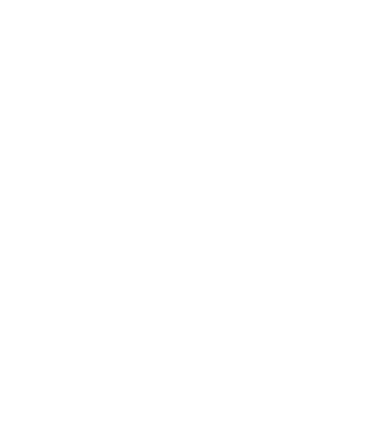
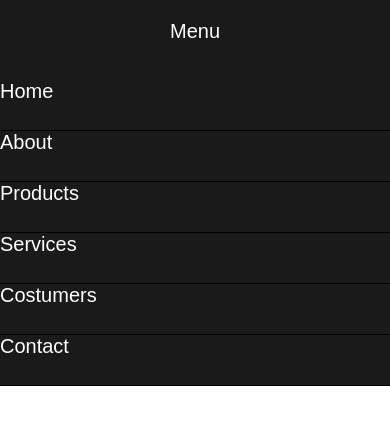
Before and after one commit to OrietaToro13/Menu-Laboratoria, a plain HTML site: page index.html in a window 390 px wide. Drawn offline with Linux system fonts and the light colour scheme; a web font is replaced by a local one.

Commit message:
subo modificacion final

```diff
--- /dev/null
+++ b/assets/css/media.css
@@ -0,0 +1,34 @@
+/*@media (min-width: 535px) and (max-width: 824px){
+	.dosmenu{
+		display: none;
+	}
+}*/
+@media (min-width: 200px) and (max-width: 534px){
+.menu{
+	display: none;
+}
+.dosmenu{
+	background-color: #1a1a1a;
+	font-size: 20px;
+	display: flex;
+	text-align:left;
+	flex-direction: column;
+	font-family: 'Bubbler One', sans-serif;
+}
+.servicios li{
+	border-bottom: 1px solid black;
+	height: 50px;
+	list-style: none;
+	width: 100vw;
+}
+.servicios li:hover{
+	background-color: grey;
+}
+.doss{
+	height: 60px;
+	text-align:center;
+	margin-top: 20px;
+}
+ul .doss a:hover{
+	color: blue;
+}
--- /dev/null
+++ b/assets/css/style.css
@@ -0,0 +1,26 @@
+*{
+	margin:0;
+	padding: 0;
+}
+body{
+	font-family: 'Open Sans', sans-bold;
+}
+.menu{
+	background-color: #FF69B4;
+	font-size: 20px;
+	display: flex;
+}
+.menu li{
+	border-right: 1px solid black;
+	list-style: none;
+	width: 100vw;
+	height: 50px;
+	text-align:center;
+}
+a{
+	color: white;
+	text-decoration: none;
+}
+.menu li:hover{
+	background-color: #87CEFA;
+}
--- a/index.html
+++ b/index.html
@@ -2,10 +2,34 @@
 <html lang="en">
 <head>
 	<meta charset="UTF-8">
-	<title>Menu</title>
+	<title>Menu Laboratoria</title>
+	<link href="https://fonts.googleapis.com/css?family=Open+Sans:800" rel="stylesheet">
+	<link href="https://fonts.googleapis.com/css?family=Bubbler+One" rel="stylesheet">
+	<link rel="stylesheet" href="assets/css/style.css">
+	<link rel="stylesheet" href="assets/css/media.css">
 </head>
 <body>
-
-
-</body>
-</html>
+	<nav class="inicio">
+		<ul class="menu flex-container">
+			<li><a href="#">Home</a></li>
+			<li><a href="#">About</a></li>
+			<li><a href="#">Products</a></li>
+			<li><a href="#">Services</a></li>
+			<li><a href="#">Costumers</a></li>
+			<li><a href="#">Contact</a></li>
+		</ul>
+	</nav>
+	<nav class="dos">
+		<ul class="dosmenu flex-container">
+			<ul class="servicios">
+					<ul class="doss"><a href="#">Menu</a></ul>
+						<li><a href="#">Home</a></li>
+						<li><a href="#">About</a></li>
+						<li><a href="#">Products</a></li>
+						<li><a href="#">Services</a></li>
+						<li><a href="#">Costumers</a></li>
+						<li><a href="#">Contact</a></li>
+			</ul>
+		</nav>
+	</body>
+	</html>
```
Also changed, not shown: assets/css/main.css (deleted).
